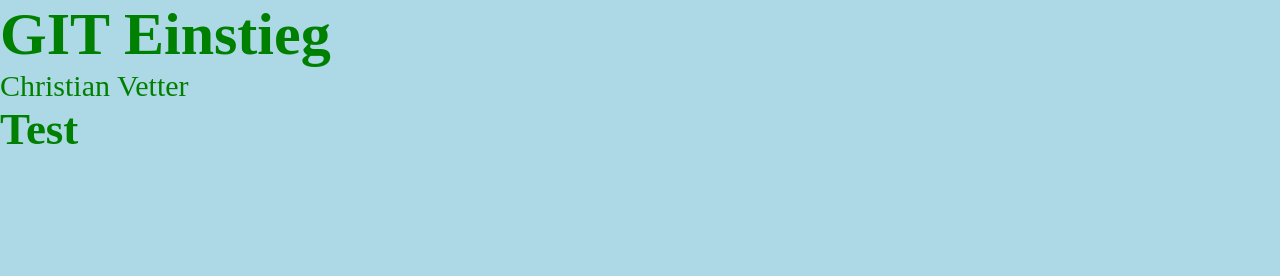
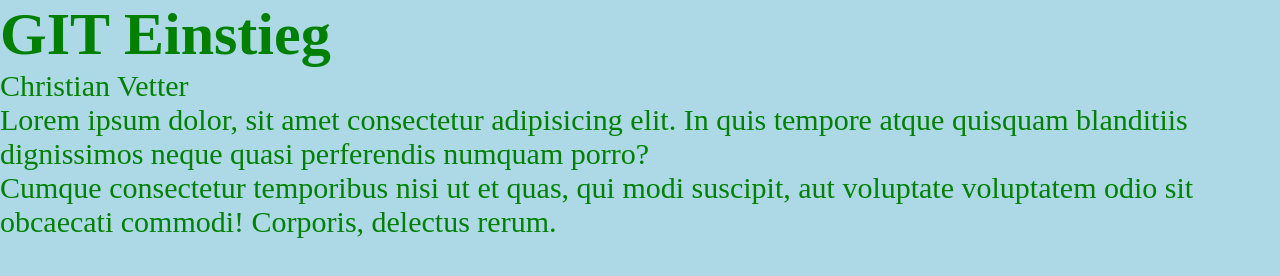
Before and after one commit to edi2911/erste-webseite, a plain HTML site: page index.html in a window 1280 px wide. Drawn offline with Linux system fonts and the light colour scheme.

Commit message:
Main-Bereich hinzugefügt

```diff
--- a/index.html
+++ b/index.html
@@ -9,6 +9,17 @@
   <body>
     <h1>GIT Einstieg</h1>
     <p>Christian Vetter</p>
-    <h2>Test</h2>
+    <main>
+      <p>
+        Lorem ipsum dolor, sit amet consectetur adipisicing elit. In quis
+        tempore atque quisquam blanditiis dignissimos neque quasi perferendis
+        numquam porro?
+      </p>
+      <p>
+        Cumque consectetur temporibus nisi ut et quas, qui modi suscipit, aut
+        voluptate voluptatem odio sit obcaecati commodi! Corporis, delectus
+        rerum.
+      </p>
+    </main>
   </body>
 </html>
```
